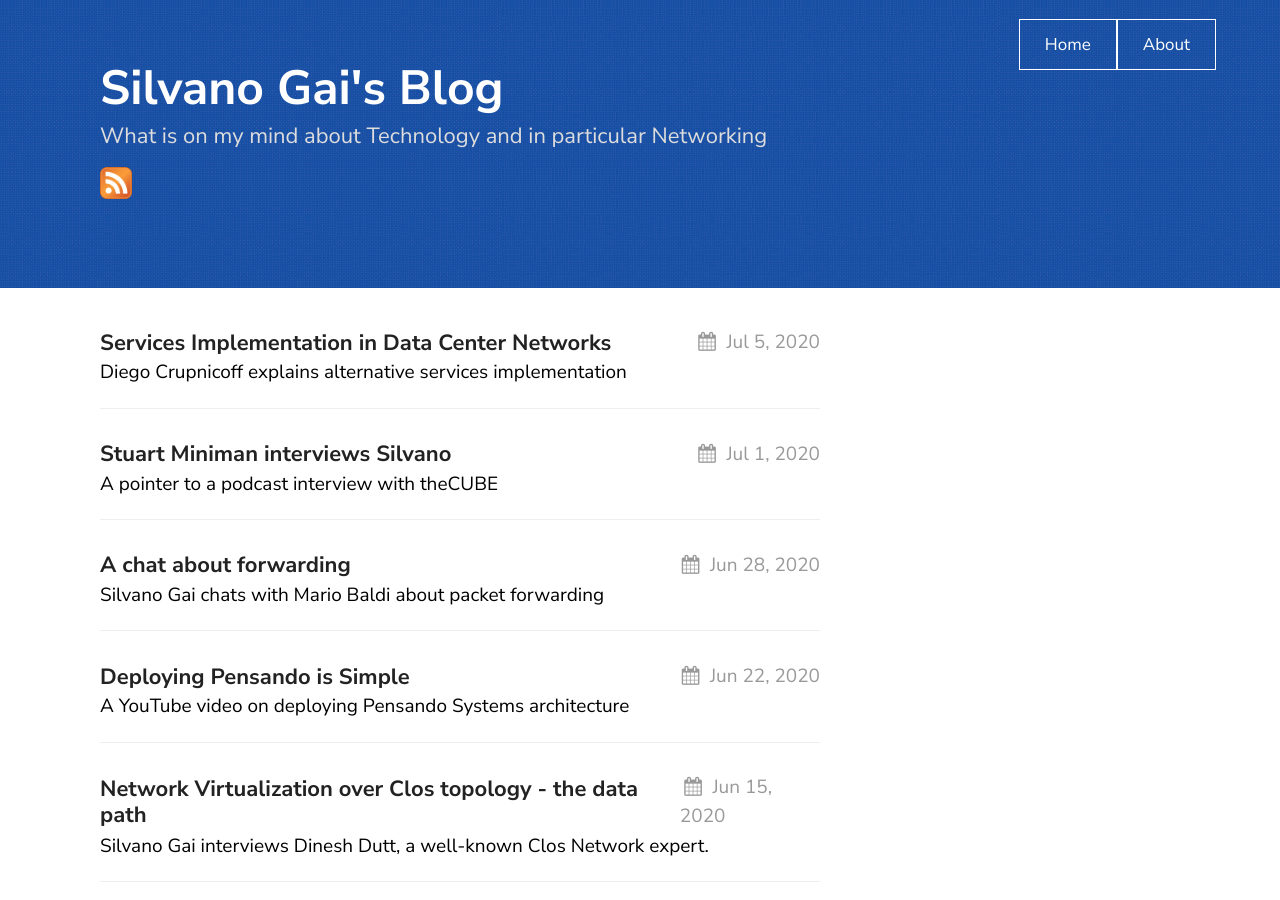
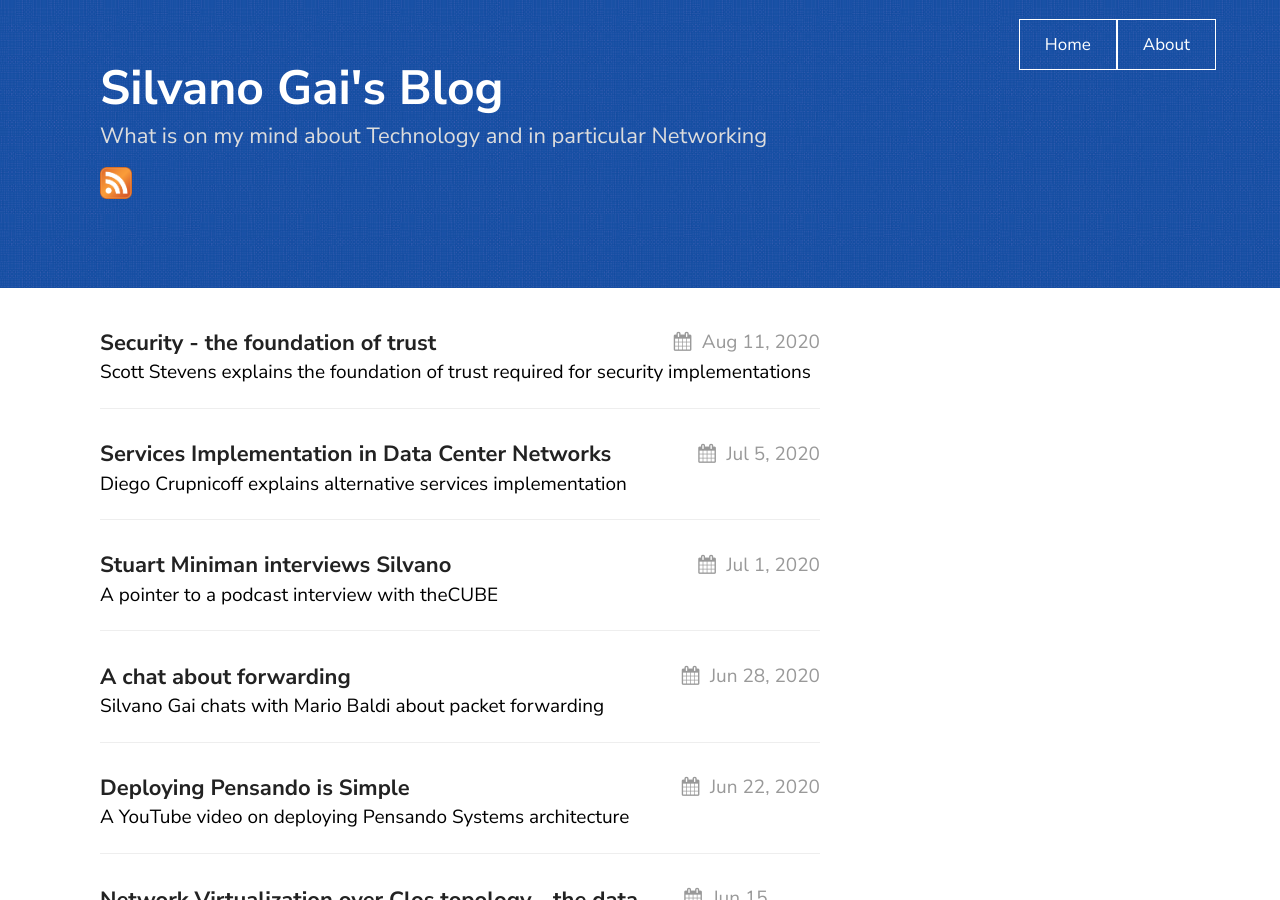
Before and after one commit to silvanogai/silvanogai, a Jekyll site: the page built from index.md, in a window 1280 px wide and 900 px high. Built offline with Jekyll 4.4.1, drawn with Linux system fonts in a browser that asks for light colours.

Commit message:
made public

```diff
--- a/_posts/2020-08-09-rot.md
+++ b/_posts/2020-08-09-rot.md
@@ -1,7 +1,7 @@
 ---
 layout: post
 comments: true
-draft: true
+date: 2020-08-11
 author: Silvano Gai
 title: Security - the foundation of trust
 excerpt: Scott Stevens explains the foundation of trust required for security implementations
```
